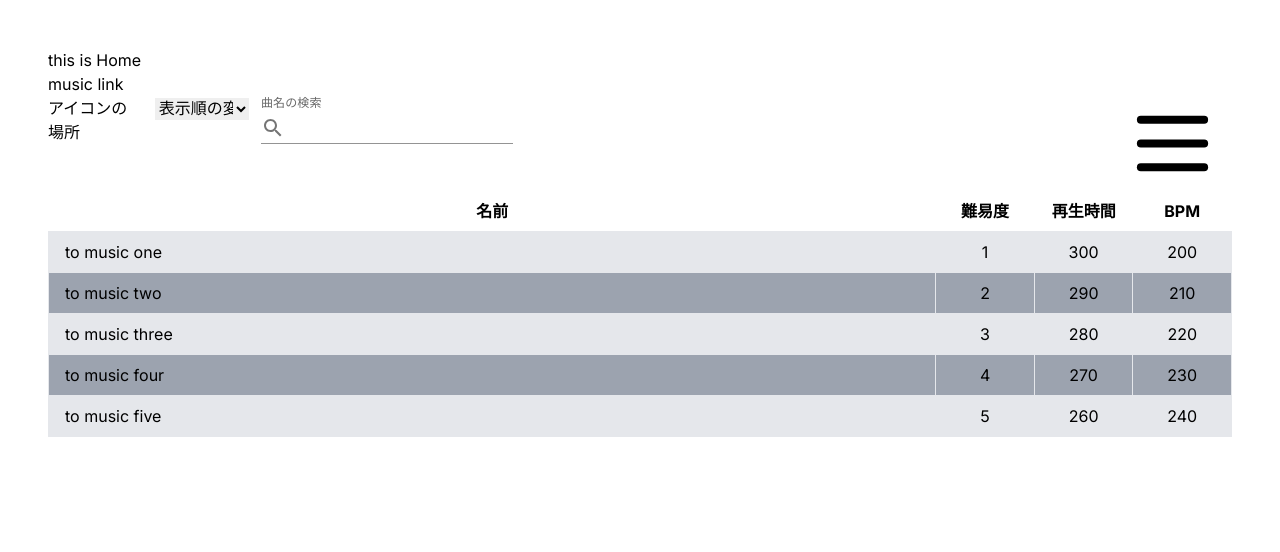
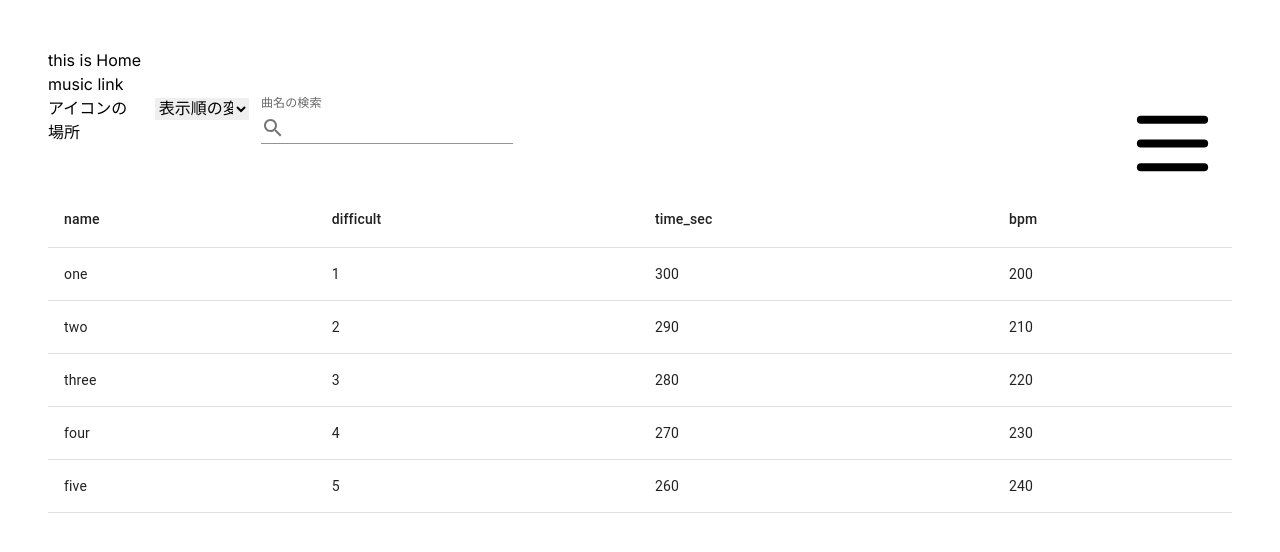
Before and after one commit to vdslab/watahal_proseka-fingering, a Next.js app: page / in a window 1280 px wide. Shown: the top 552 px of the page. Built offline with nearby package versions, Linux system fonts and the light colour scheme.

Commit message:
mui table

```diff
--- a/app/page.js
+++ b/app/page.js
@@ -2,15 +2,7 @@ import "./tailwind.css";
 import Image from "next/image";
 import Link from "next/link";
 import MusicSearch from "@/components/Search";
-
-const music_names = ["one", "two", "three", "four", "five"];
-const musics = [
-  { name: "one", difficult: 1, time_sec: 300, bpm: 200 },
-  { name: "two", difficult: 2, time_sec: 290, bpm: 210 },
-  { name: "three", difficult: 3, time_sec: 280, bpm: 220 },
-  { name: "four", difficult: 4, time_sec: 270, bpm: 230 },
-  { name: "five", difficult: 5, time_sec: 260, bpm: 240 },
-];
+import MusicTable from "@/components/MusicTable";
 
 function Sort() {
   return (
@@ -23,38 +15,6 @@ function Sort() {
   );
 }
 
-function MusicTable() {
-  const cell = "px-4 py-2";
-  const smallCell = `${cell} w-1/12`;
-  const dataCell = `border ${cell}`;
-  const smallDataCell = `border ${smallCell} text-center`;
-  return (
-    <table className="table-auto w-full">
-      <thead>
-        <tr>
-          <th className={`${cell}`}>名前</th>
-          <th className={`${smallCell}`}>難易度</th>
-          <th className={`${smallCell}`}>再生時間</th>
-          <th className={`${smallCell}`}>BPM</th>
-        </tr>
-      </thead>
-      <tbody>
-        {musics.map(({ name, difficult, time_sec, bpm }) => {
-          return (
-            <tr key={name} className="odd:bg-gray-200 even:bg-gray-400">
-              <td className={`${dataCell}`}>
-                <Link href={`/music/${name}`}>to music {`${name}`}</Link>
-              </td>
-              <td className={`${smallDataCell}`}>{`${difficult}`}</td>
-              <td className={`${smallDataCell}`}>{`${time_sec}`}</td>
-              <td className={`${smallDataCell}`}>{`${bpm}`}</td>
-            </tr>
-          );
-        })}
-      </tbody>
-    </table>
-  );
-}
 export default function Home() {
   const c = "min-h-screen flex-col items-center justify-between p-12";
   return (
--- /dev/null
+++ b/components/MusicTable.jsx
@@ -0,0 +1,55 @@
+"use client";
+import * as React from "react";
+import Link from "next/link";
+import {
+  TableContainer,
+  Table,
+  TableCell,
+  TableBody,
+  TableRow,
+  TableHead,
+} from "@mui/material";
+
+const musics = [
+  { name: "one", difficult: 1, time_sec: 300, bpm: 200 },
+  { name: "two", difficult: 2, time_sec: 290, bpm: 210 },
+  { name: "three", difficult: 3, time_sec: 280, bpm: 220 },
+  { name: "four", difficult: 4, time_sec: 270, bpm: 230 },
+  { name: "five", difficult: 5, time_sec: 260, bpm: 240 },
+];
+export default function MusicTable() {
+  const cell = "px-4 py-2";
+  const smallCell = `${cell} w-1/12`;
+  const dataCell = `border ${cell}`;
+  const smallDataCell = `border ${smallCell} text-center`;
+  return (
+    <TableContainer>
+      <Table>
+        <TableHead>
+          <TableRow>
+            {Object.keys(musics[0]).map((key) => (
+              <TableCell key={key}>{key}</TableCell>
+            ))}
+          </TableRow>
+        </TableHead>
+        <TableBody>
+          {musics.map((music) => {
+            return (
+              <TableRow key={music.name}>
+                {/* {Object.values(music).map((value) => (
+                    <TableCell>{value}</TableCell>
+                  ))} */}
+                <TableCell>
+                  <Link href={`/music/${music.name}`}>{music.name}</Link>
+                </TableCell>
+                <TableCell>{music.difficult}</TableCell>
+                <TableCell>{music.time_sec}</TableCell>
+                <TableCell>{music.bpm}</TableCell>
+              </TableRow>
+            );
+          })}
+        </TableBody>
+      </Table>
+    </TableContainer>
+  );
+}
```
